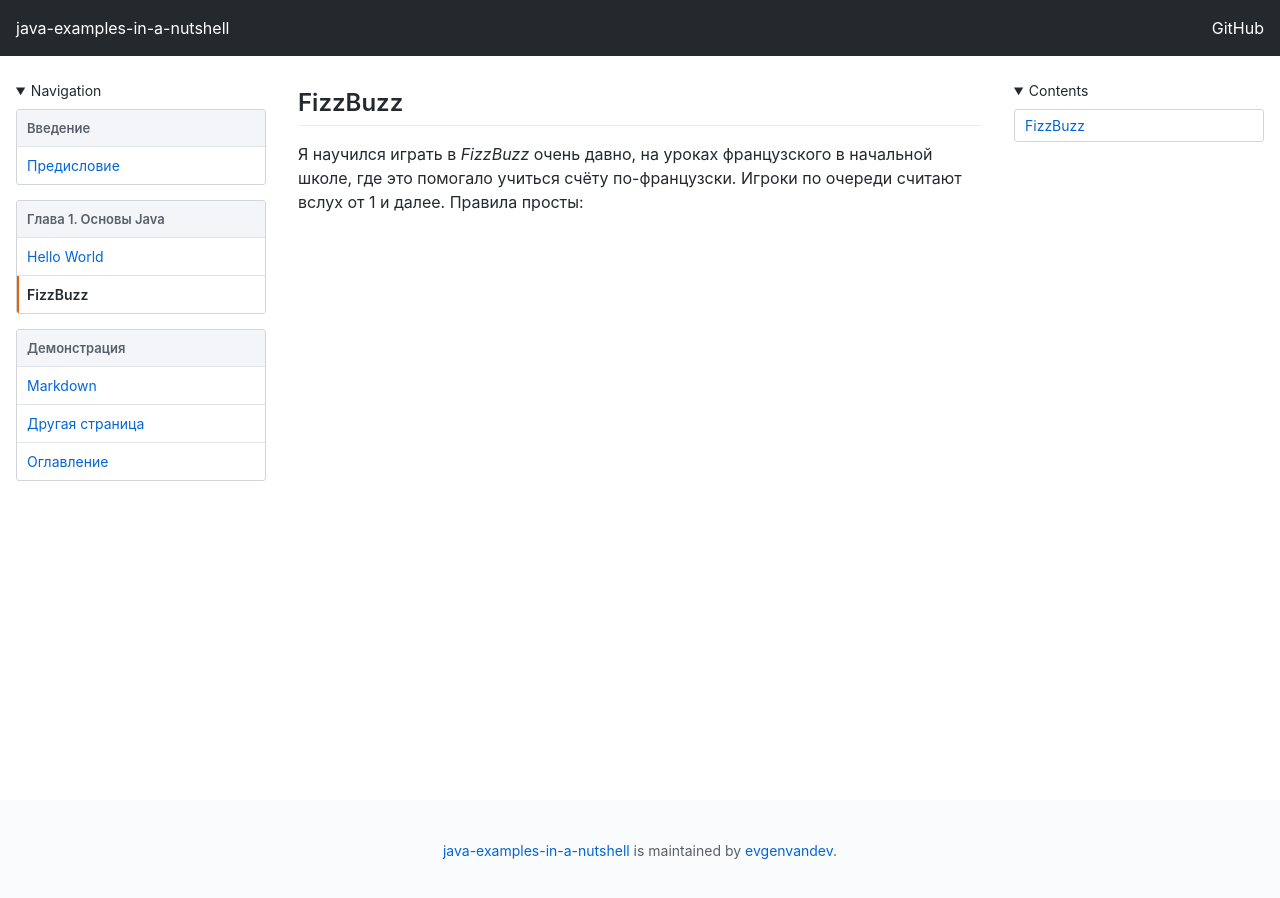
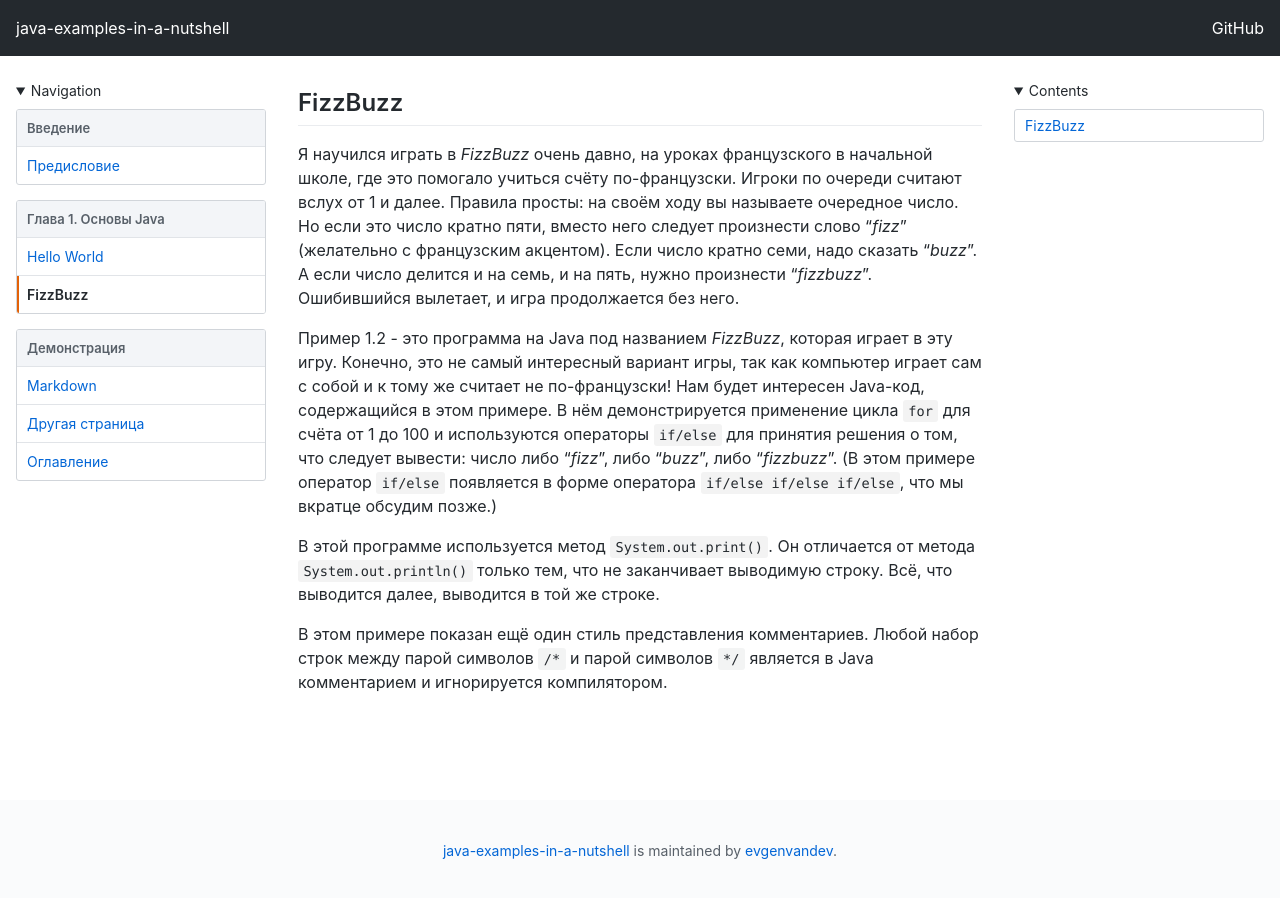
Before and after one commit to evgenvandev/java-examples-in-a-nutshell, a Jekyll site: the page built from content/chapter-1/fizz-buzz.md, in a window 1280 px wide. Built offline with Jekyll 4.4.1, drawn with Linux system fonts in a browser that asks for light colours; our own code applies the rules of GitHub Pages for plain Markdown files.

Commit message:
continue FizzBuzz

```diff
--- a/content/chapter-1/fizz-buzz.md
+++ b/content/chapter-1/fizz-buzz.md
@@ -1,4 +1,18 @@
 ## FizzBuzz
 
 Я научился играть в _FizzBuzz_ очень давно, на уроках французского в начальной школе, где это помогало учиться счёту по-французски.
-Игроки по очереди считают вслух от 1 и далее. Правила просты:
+Игроки по очереди считают вслух от 1 и далее. Правила просты: на своём ходу вы называете очередное число. Но если это число
+кратно пяти, вместо него следует произнести слово "_fizz_" (желательно с французским акцентом). Если число кратно семи, надо
+сказать "_buzz_". А если число делится и на семь, и на пять, нужно произнести "_fizzbuzz_". Ошибившийся вылетает, и игра продолжается без него.
+
+Пример 1.2 - это программа на Java под названием _FizzBuzz_, которая играет в эту игру. Конечно, это не самый интересный вариант игры,
+так как компьютер играет сам с собой и к тому же считает не по-французски! Нам будет интересен Java-код, содержащийся в этом примере.
+В нём демонстрируется применение цикла `for` для счёта от 1 до 100 и используются операторы `if/else` для принятия решения о том, что
+следует вывести: число либо "_fizz_", либо "_buzz_", либо "_fizzbuzz_". (В этом примере оператор `if/else` появляется в форме
+оператора `if/else if/else if/else`, что мы вкратце обсудим позже.)
+
+В этой программе используется метод `System.out.print()`. Он отличается от метода `System.out.println()` только тем, что не
+заканчивает выводимую строку. Всё, что выводится далее, выводится в той же строке.
+
+В этом примере показан ещё один стиль представления комментариев. Любой набор строк между парой символов `/*` и парой
+символов `*/` является в Java комментарием и игнорируется компилятором.
```
Also changed, not shown: content/chapter-1/hello-world.md (+1 -1 lines).
